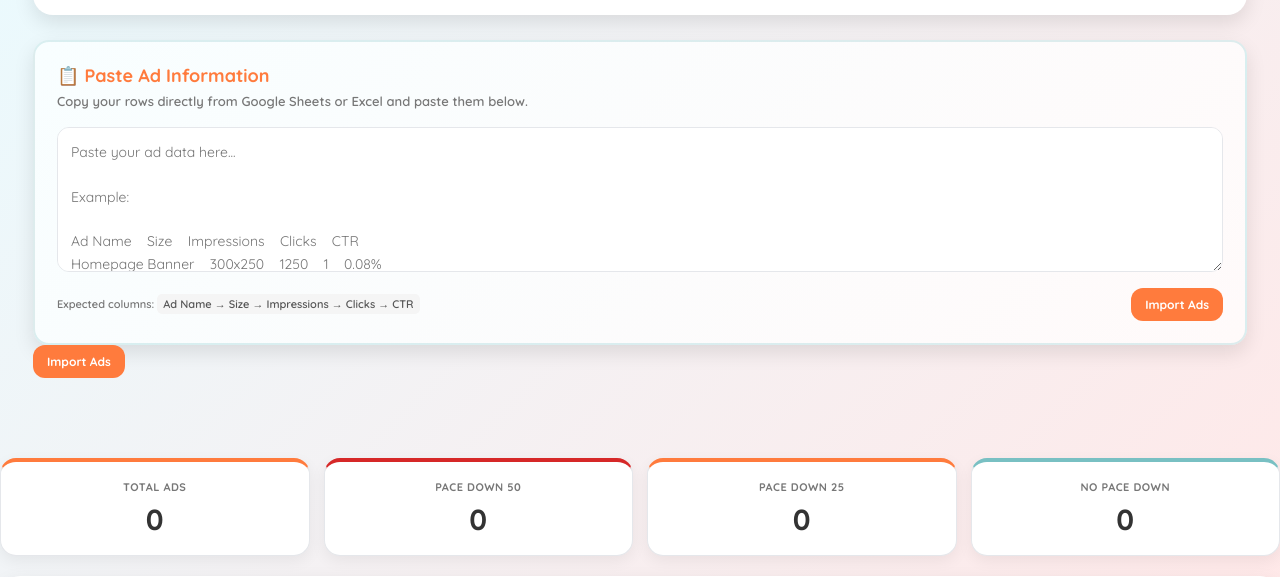
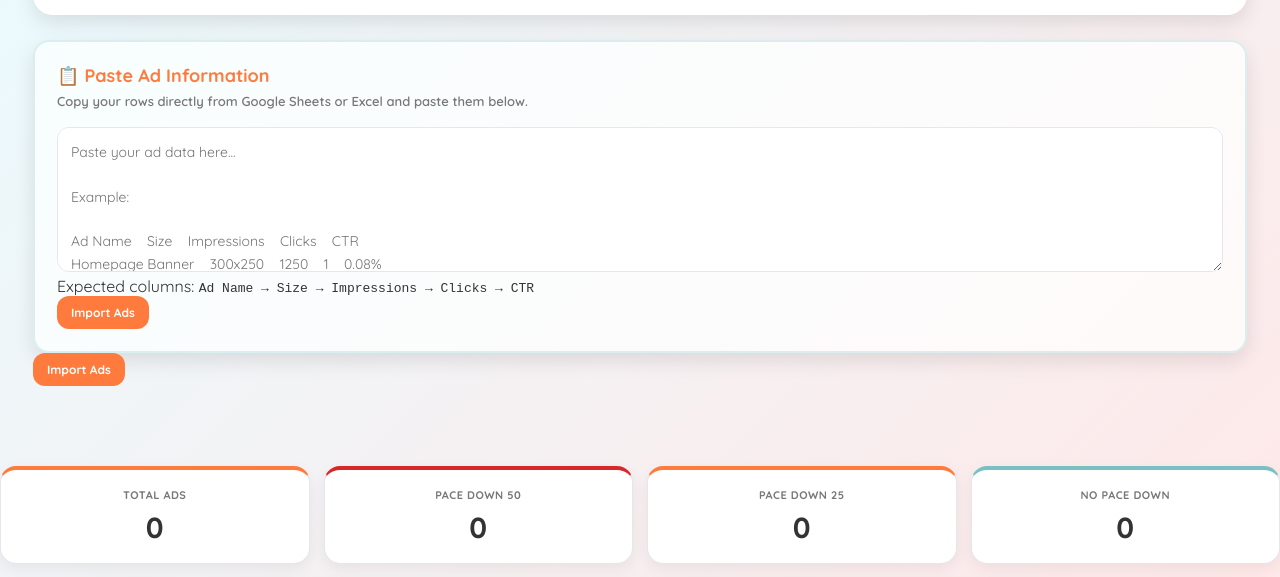
Before and after one commit to campaignteam/Campaign_Banner-Ad-Pacing_Tool, a plain HTML site: page index.html in a window 1280 px wide. Shown: the part 196-773 px from the top of the page. Drawn offline with Linux system fonts and the light colour scheme.

Commit message:
Update index.html

```diff
--- a/index.html
+++ b/index.html
@@ -262,44 +262,6 @@
           .25
         );
     }
-
-    .import-footer {
-      display: flex;
-
-      align-items: center;
-
-      justify-content: space-between;
-
-      gap: 15px;
-
-      margin-top: 12px;
-    }
-
-    .format-hint {
-      color: var(--muted);
-
-      font-size: 11px;
-
-      font-weight: 600;
-    }
-
-    .format-hint code {
-      display: inline-block;
-
-      padding:
-        3px 6px;
-
-      background: #f5f5f5;
-
-      border-radius: 5px;
-
-      color: #555;
-
-      font-family:
-        'Quicksand',
-        sans-serif;
-    }
-
 
     /* ==========================
        BUTTONS
```
